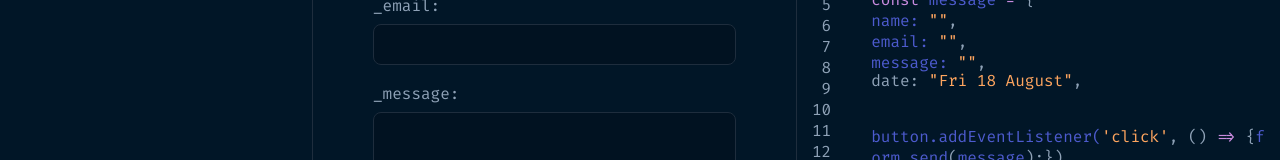
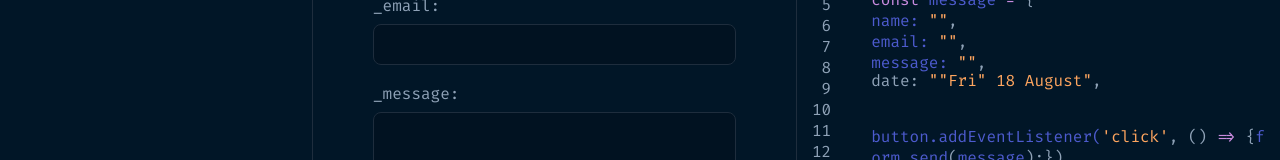
Before and after one commit to JMarques1196/Portfolio, a React (Create React App) app: page /contacts in a window 1280 px wide. Shown: the part 302-462 px from the top of the page. Built offline with nearby package versions, Linux system fonts and the light colour scheme; the HTML template or start-up script is replaced by a standard one.

Commit message:
Fixed Contacts date bug

```diff
--- a/src/containers/Contact/contact.jsx
+++ b/src/containers/Contact/contact.jsx
@@ -26,7 +26,7 @@ const Contacts = () => {
   ];
 
   const date = new Date();
-  const dayNames = ["Sun", "Mon", "Tue", "Wed", "Thu", "Fri"];
+  const dayNames = ["Sun", "Mon", "Tue", "Wed", "Thu", "Fri", "Saturday"];
   const month = [
     "January",
     "February",
@@ -46,7 +46,7 @@ const Contacts = () => {
   let dayName = dayNames[date.getDay()];
   let day = date.getDate();
 
-  let currentDate = `${dayName} ${day} ${monthName}`;
+  let currentDate = `"${dayName}" ${day} ${monthName}`;
 
   const [contactToggle, setContactToggle] = useState([true, true]);
   const [formData, setFormData] = useState({
```
Also changed, not shown: src/assets/bg/profilePic.jpg, src/assets/bg/profilePic1.jpg (added).
